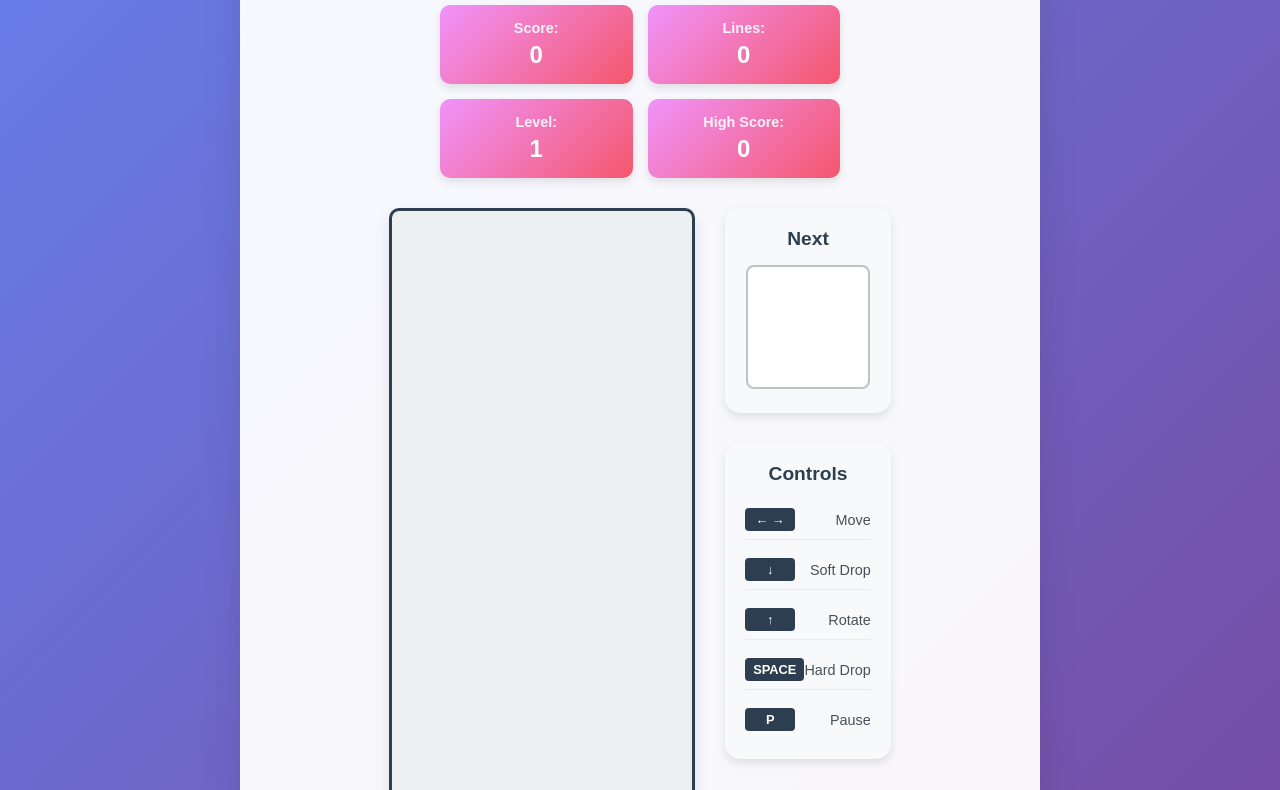
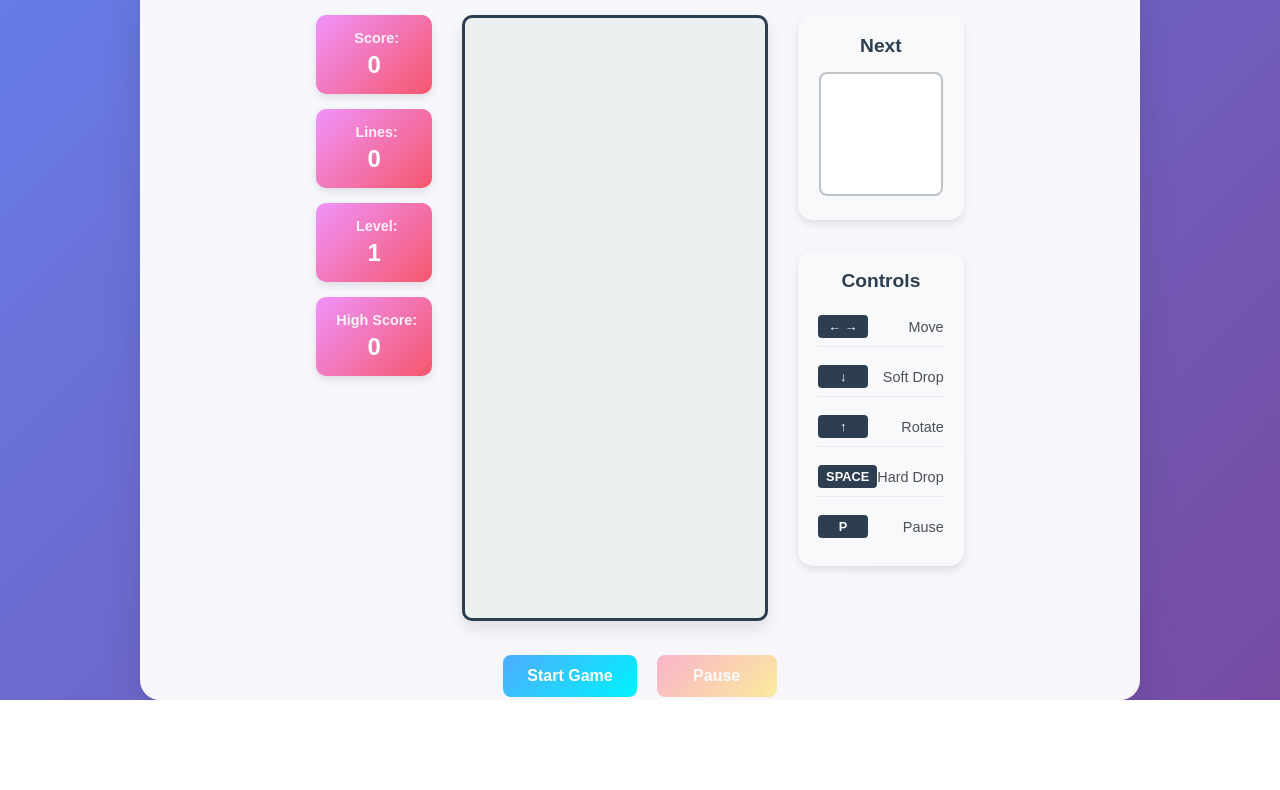
Before and after one commit to UulaKaijalainen/bc-tetris, a plain HTML site: page index.html in a window 1280 px wide. Shown: the part 100-890 px from the top of the page. After the commit the page ends 800 px from the top, so only its background shows below. Drawn offline with Linux system fonts and the light colour scheme.

Commit message:
Tiketti 1

```diff
--- a/index.html
+++ b/index.html
@@ -10,7 +10,11 @@
     <div class="game-container">
         <div class="game-header">
             <h1>TETRIS</h1>
-            <div class="score-board">
+
+        </div>
+
+        <div class="game-main">
+             <div class="score-board">
                 <div class="score-item">
                     <span class="label">Score:</span>
                     <span id="score">0</span>
@@ -28,9 +32,6 @@
                     <span id="highScore">0</span>
                 </div>
             </div>
-        </div>
-
-        <div class="game-main">
             <div class="game-area">
                 <canvas id="gameCanvas" width="300" height="600"></canvas>
                 <div class="game-overlay" id="gameOverlay">
--- a/style.css
+++ b/style.css
@@ -19,7 +19,8 @@ body {
     border-radius: 20px;
     padding: 30px;
     box-shadow: 0 20px 40px rgba(0, 0, 0, 0.1);
-    max-width: 800px;
+    max-width: 1000px;
+    height: 800px;
     width: 100%;
 }
 
@@ -38,10 +39,10 @@ body {
 
 .score-board {
     display: grid;
-    grid-template-columns: repeat(2, 1fr);
+    grid-template-columns: repeat(1, 1fr);
     gap: 15px;
     max-width: 400px;
-    margin: 0 auto;
+
 }
 
 .score-item {
@@ -59,6 +60,7 @@ body {
     font-size: 0.9rem;
     opacity: 0.9;
     margin-bottom: 5px;
+    margin-left: 5px;
 }
 
 .score-item span:last-child {
```
